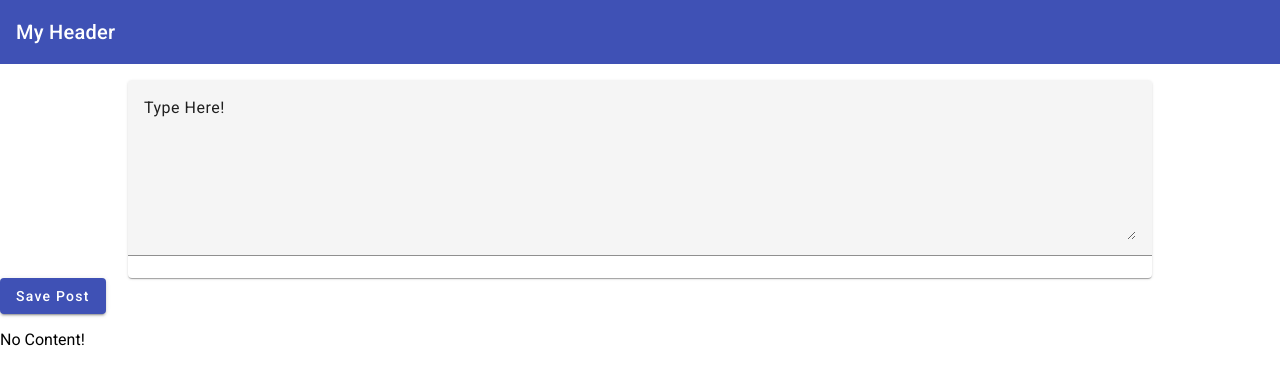
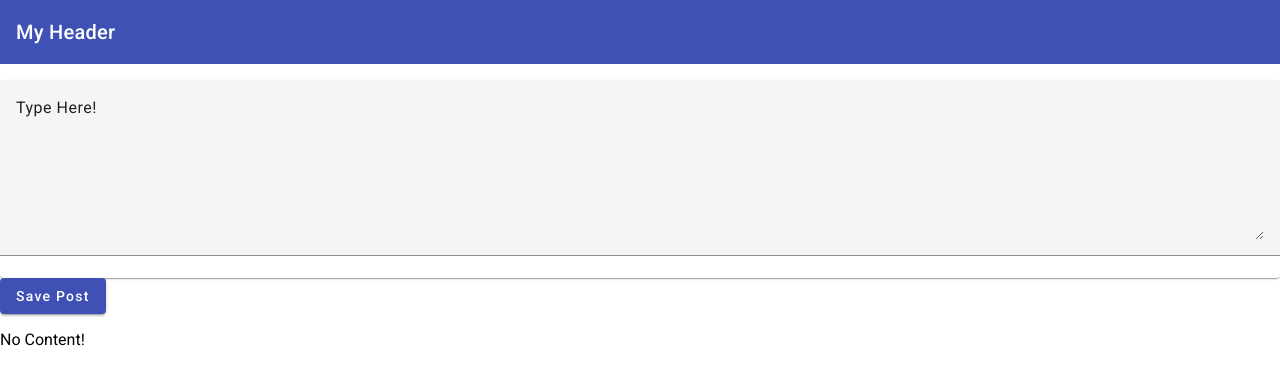
Before and after one commit to Angeredspy/MeanProj, an Angular app: page / in a window 1280 px wide. Shown: the top 384 px of the page. Built offline with nearby package versions, Linux system fonts and the light colour scheme.

Commit message:
Modifies custom css for post-create

```diff
--- a/src/app/posts/post-create/post.create.component.css
+++ b/src/app/posts/post-create/post.create.component.css
@@ -1,8 +1,3 @@
-mat-card {
-    width: 80%;
-    margin: auto;
-}
-
 mat-form-field,
 textarea {
     width: 100%;
```
